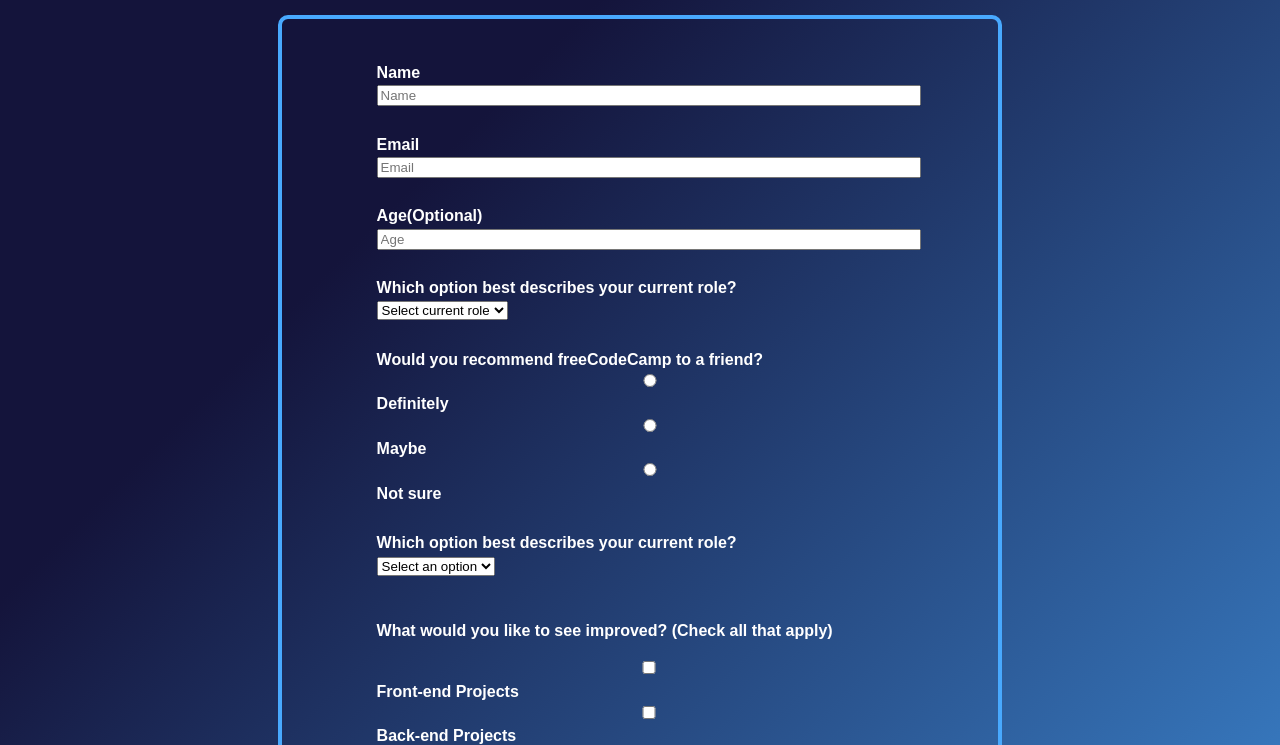
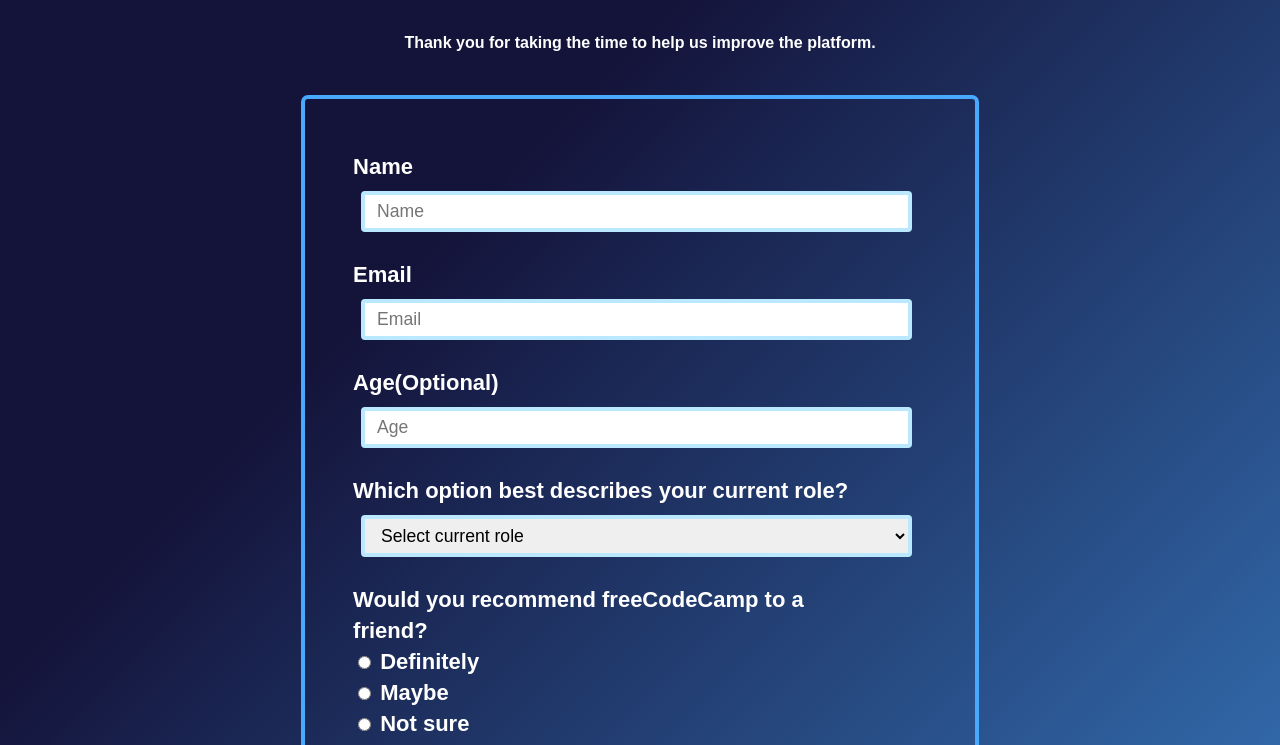
Before and after one commit to arfi-nadir/freeCodeCamp, a plain HTML site: page Responsive Web Design Projects/Build a Survey Form/index.html in a window 1280 px wide. Shown: the part 163-908 px from the top of the page. Drawn offline with Linux system fonts and the light colour scheme; a web font is replaced by a local one.

Commit message:
Update style.css

```diff
--- a/Responsive Web Design Projects/Build a Survey Form/style.css
+++ b/Responsive Web Design Projects/Build a Survey Form/style.css
@@ -2,21 +2,13 @@ body{
     background-color: #0A0A22;
     background-image: linear-gradient(315deg, #48a9fe 0%, rgb(20, 20, 59) 74%);
     color:white;
-    width:70%;
     font-family: 'saxMono', arial;
     font-weight: 700;
     line-height: 1.4;
-    margin:auto;
     padding-bottom: 1%;
 }
-@media screen and (max-width: 750px) {
-    body{
-        width: 104%;
-    }
-  }
-input {
-    width: 100%;
-}
+
+
 header{
     display: flex;
     flex-direction: column;
@@ -25,48 +17,32 @@ header{
     text-align: center;
     margin: 2% 5% 2% 5%;
 }
+
 #title{
-
-}
-
-#description{
-
+    font-size: 350%;
 }
 
 #survey-form{
-    display: flex;
-    flex-direction: column;
-    width: 60%;
-    border-radius: 10px;
+    width: 40%;
+    margin:auto;
+    border-radius: 7px;
     border-style: solid;
     border-width:4px;
     border-color: #48a9fe;
-    overflow: hidden;
-    margin:auto;
-    padding-top:3%;
-    padding-right:10%;
-    padding-left:10%;
-    padding-bottom: 3%;
+    padding:3% 10% 10% 3%;
+}
 
-}
-@media (max-width: 70%) {
+@media (max-width: 60%) {
     #survey-form{
-        padding-top:3%;
-        padding-right:20%;
-        padding-left:20%;
-        padding-bottom: 0%;
+        padding:3% 20% 20% 0%;
+
     }
    }
 
 .form-group{
-    display: flex;
-    flex-direction: column;
-    align-items: jusitfy;
     margin-right: -10px;
-    padding-top:3%;
-    padding-right:1%;
-    padding-left:1%;
-    padding-bottom: 2%;
+    padding:3% 1% 1% 2%;
+    font-size: 22px;
 }
 
 
@@ -86,3 +62,13 @@ header{
 }#submit:hover{
     background-color: #48a9fe;
 }
+
+#name,#email,#number,#dropdown,#submit,textarea{
+    width:110%;
+    font-size: 80%;
+    padding: 6px 12px;
+    margin: 8px 8px 8px 8px;
+    box-sizing: border-box;
+    border: 4px solid rgb(186, 233, 255);
+    border-radius: 4px;
+}
```
